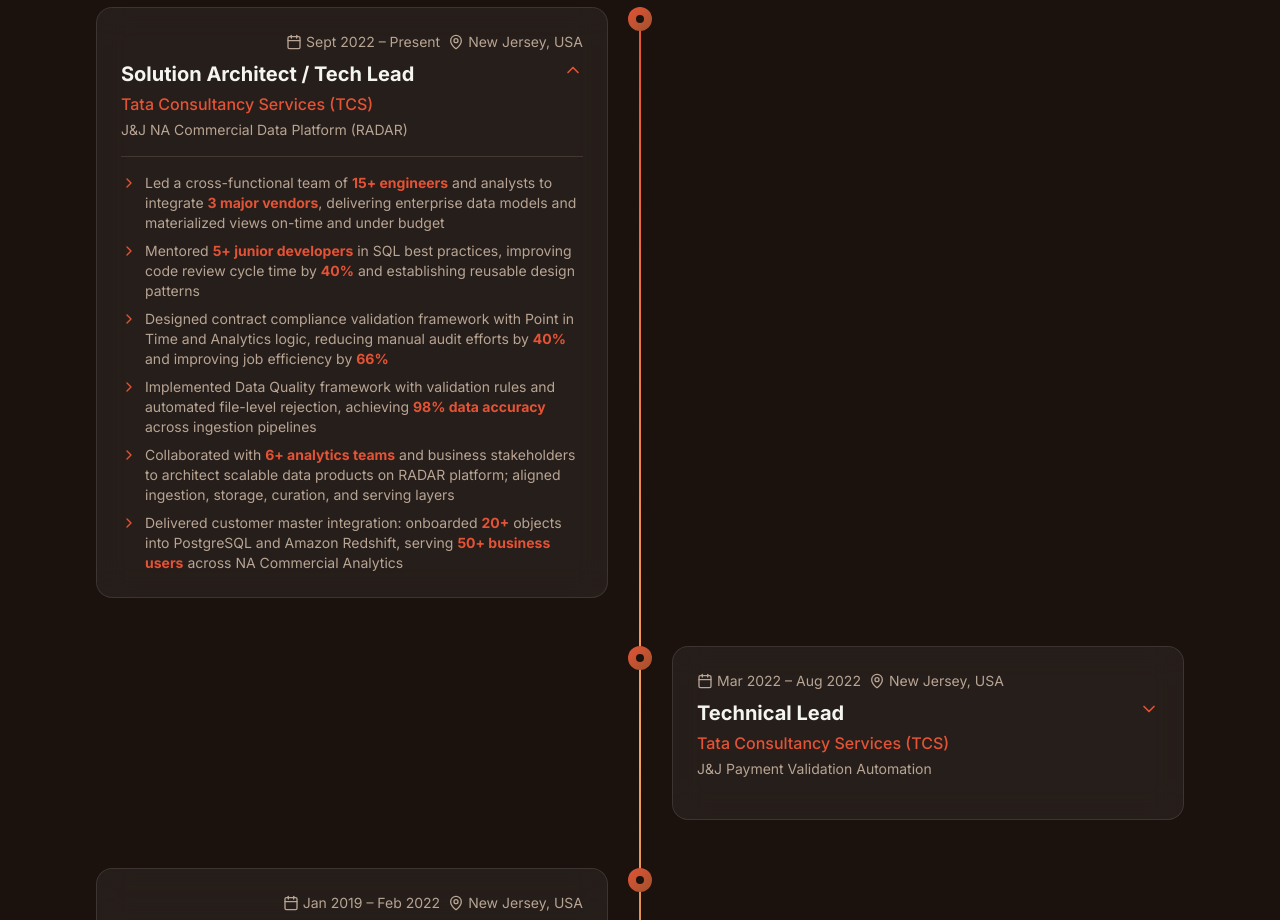
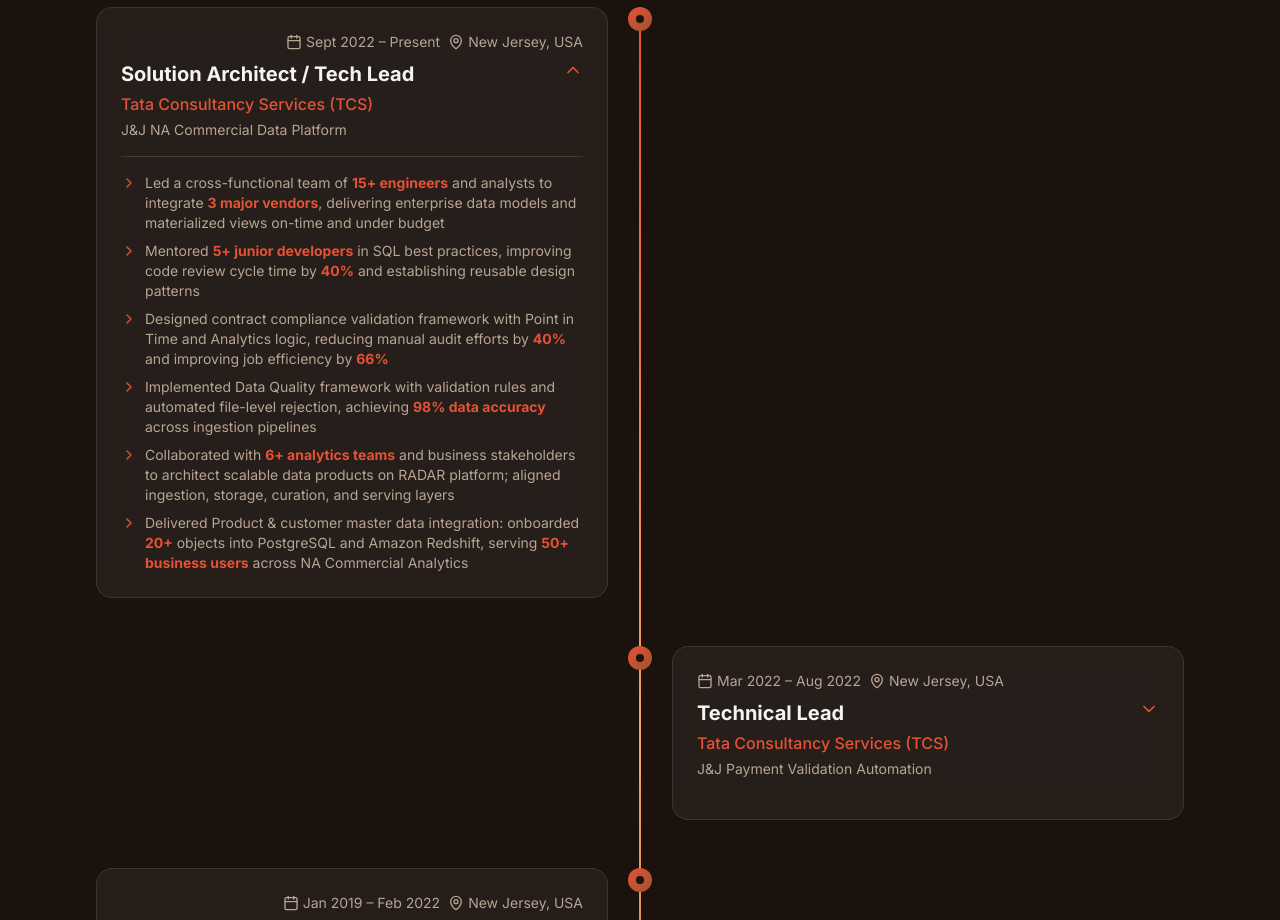
Before and after one commit to sudip2607/sudip2607, a Next.js app: page / in a window 1280 px wide. Shown: the part 4320-5240 px from the top of the page. Built offline with nearby package versions, Linux system fonts and the light colour scheme; no server answers.

Commit message:
Minor change in RADAR

```diff
--- a/components/experience.tsx
+++ b/components/experience.tsx
@@ -29,7 +29,7 @@
   {
     title: 'Solution Architect / Tech Lead',
     company: 'Tata Consultancy Services (TCS)',
-    project: 'J&J NA Commercial Data Platform (RADAR)',
+    project: 'J&J NA Commercial Data Platform',
     location: 'New Jersey, USA',
     period: 'Sept 2022 – Present',
     achievements: [
@@ -38,7 +38,7 @@
       'Designed contract compliance validation framework with Point in Time and Analytics logic, reducing manual audit efforts by <strong>40%</strong> and improving job efficiency by <strong>66%</strong>',
       'Implemented Data Quality framework with validation rules and automated file-level rejection, achieving <strong>98% data accuracy</strong> across ingestion pipelines',
       'Collaborated with <strong>6+ analytics teams</strong> and business stakeholders to architect scalable data products on RADAR platform; aligned ingestion, storage, curation, and serving layers',
-      'Delivered customer master integration: onboarded <strong>20+</strong> objects into PostgreSQL and Amazon Redshift, serving <strong>50+ business users</strong> across NA Commercial Analytics',
+      'Delivered Product & customer master data integration: onboarded <strong>20+</strong> objects into PostgreSQL and Amazon Redshift, serving <strong>50+ business users</strong> across NA Commercial Analytics',
     ],
   },
   {
```
